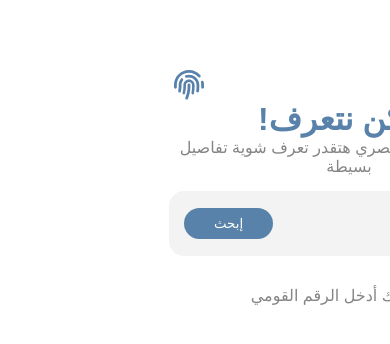
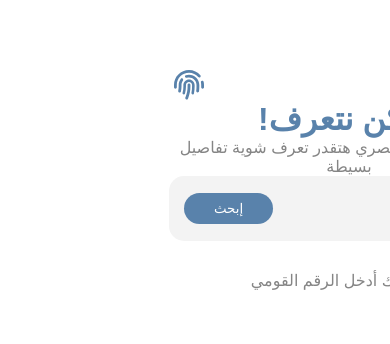
Before and after one commit to Mamdouh-Helmy/ID-App, a React (Vite) app: page / in a window 390 px wide. Shown: the top 344 px of the page. Built offline with nearby package versions, Linux system fonts and the light colour scheme; a web font is replaced by a local one.

Commit message:
Update App.css

```diff
--- a/src/App.css
+++ b/src/App.css
@@ -26,7 +26,7 @@
             border-radius: 15px;
             @media (max-width: 767px) {
                 width: 100%;
-                margin: 15px auto 10px;
+                margin: 0 auto 10px;
             }
             .icon{
                 color: #878787;
@@ -82,7 +82,7 @@
         align-items: center;
         justify-content: center;
         color: #FFFFFF;
-        font-size: 25px;
+        font-size: 35px;
     }
     .box{
         border-radius: 20px;
```
